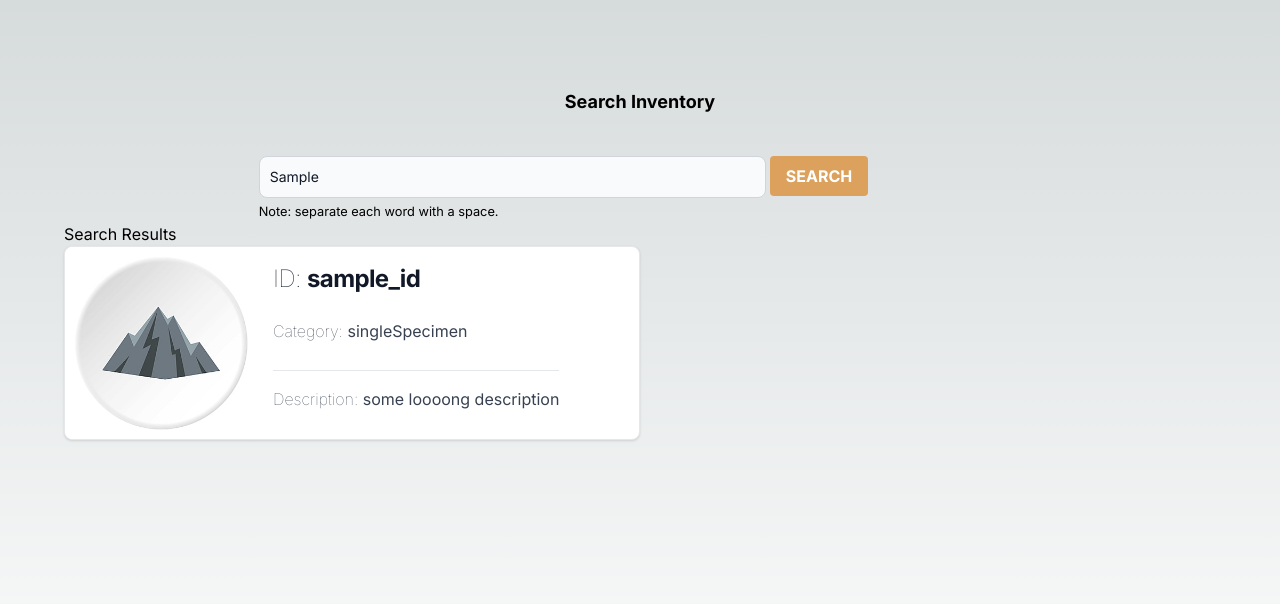
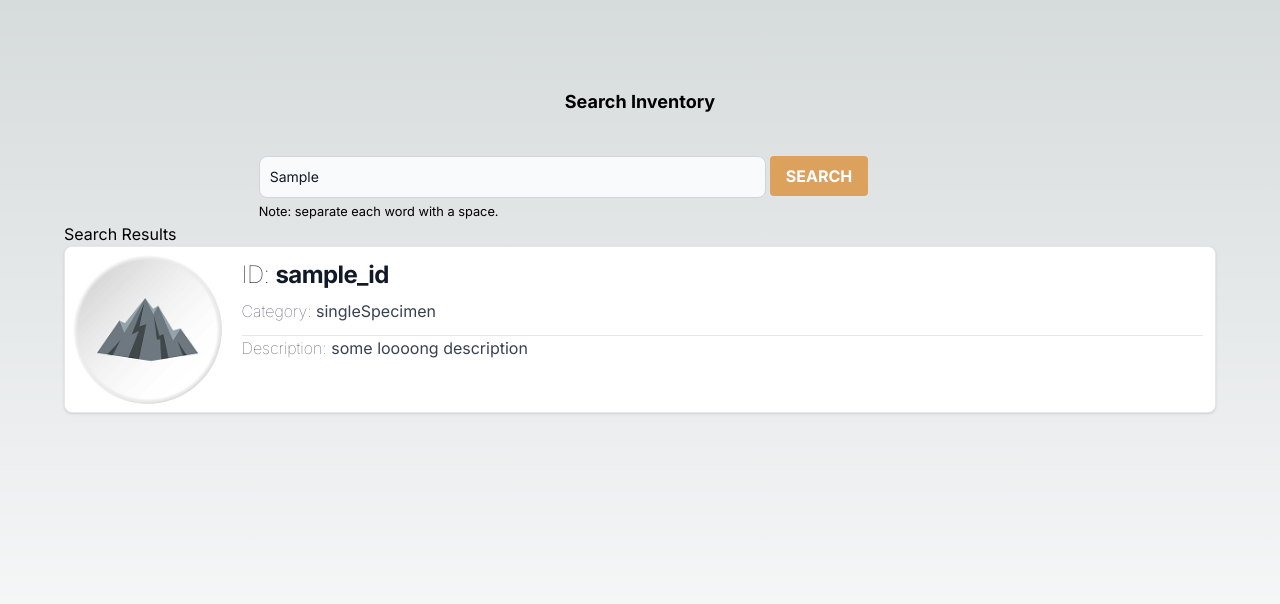
Before and after one commit to psnovichkov/Geology, a Next.js app: page /search/term in a window 1280 px wide. Both pictures are taken after typing "Sample" into the empty fields and a click on the button "SEARCH". Shown: the top 604 px of the page. Built offline with nearby package versions, Linux system fonts and the light colour scheme.

Commit message:
make a sample card be full width

```diff
--- a/src/components/samplecard/samplecard.component.tsx
+++ b/src/components/samplecard/samplecard.component.tsx
@@ -1,3 +1,4 @@
+import Link from "next/link";
 import { Sample } from "../../services/api";
 
 type Property = {
@@ -23,37 +24,47 @@ export default function samplecard(sample: Sample) {
   //   }
   // }
   return (
-    <div className="w-full">
+    <Link href="/search/sampledetail" className="cursor-pointer">
+      <div className=" bg-white border border-gray-200 rounded-lg shadow  hover:bg-gray-100 dark:border-gray-700 dark:bg-gray-800 dark:hover:bg-gray-700">
         <div className="flex items-stretch">
           <div className="basis-full">
-          <div className=""></div>
-        </div>
-      </div>
-      <a
-        href="#"
-        className="flex flex-col items-stretch bg-white border border-gray-200 rounded-lg shadow md:flex-row md:max-w-xl hover:bg-gray-100 dark:border-gray-700 dark:bg-gray-800 dark:hover:bg-gray-700"
-      >
+            <div className="flex flex-col md:flex-row items-stretch">
+              <div className="">
                 <img
                   className="object-cover w-full rounded-t-lg h-96 md:h-auto md:w-48 md:rounded-none md:rounded-s-lg"
                   src="/sample_image.jpg"
                   alt=""
                 />
-        <div className="flex flex-col justify-between p-4 leading-normal">
+              </div>
+              <div className="basis-full">
+                <div className="flex flex-col p-3">
+                  <div className="basis-full">
                     <h5 className="mb-2 text-2xl font-bold tracking-tight text-gray-900 dark:text-white">
                       <span className="font-thin">ID: </span>
                       <span>{sample.sampleId}</span>
                     </h5>
+                  </div>
+                  <div className="basis-full">
                     <p className="mb-3 font-normal text-gray-700 dark:text-gray-400">
                       <span className="font-thin">Category: </span>
                       <span>{sample.category}</span>
                     </p>
+                  </div>
+                  <div className="basis-full">
                     <hr className="h-px bg-gray-200 border-0 dark:bg-gray-700"></hr>
+                  </div>
+                  <div className="basis-full">
                     <p className="mb-3 font-normal text-gray-700 dark:text-gray-400">
                       <span className="font-thin">Description: </span>
                       <span>{sample.longDescription}</span>
                     </p>
                   </div>
-      </a>
                 </div>
+              </div>
+            </div>
+          </div>
+        </div>
+      </div>
+    </Link>
   );
 }
```
Lines whose indentation alone changed are shown as unchanged.
